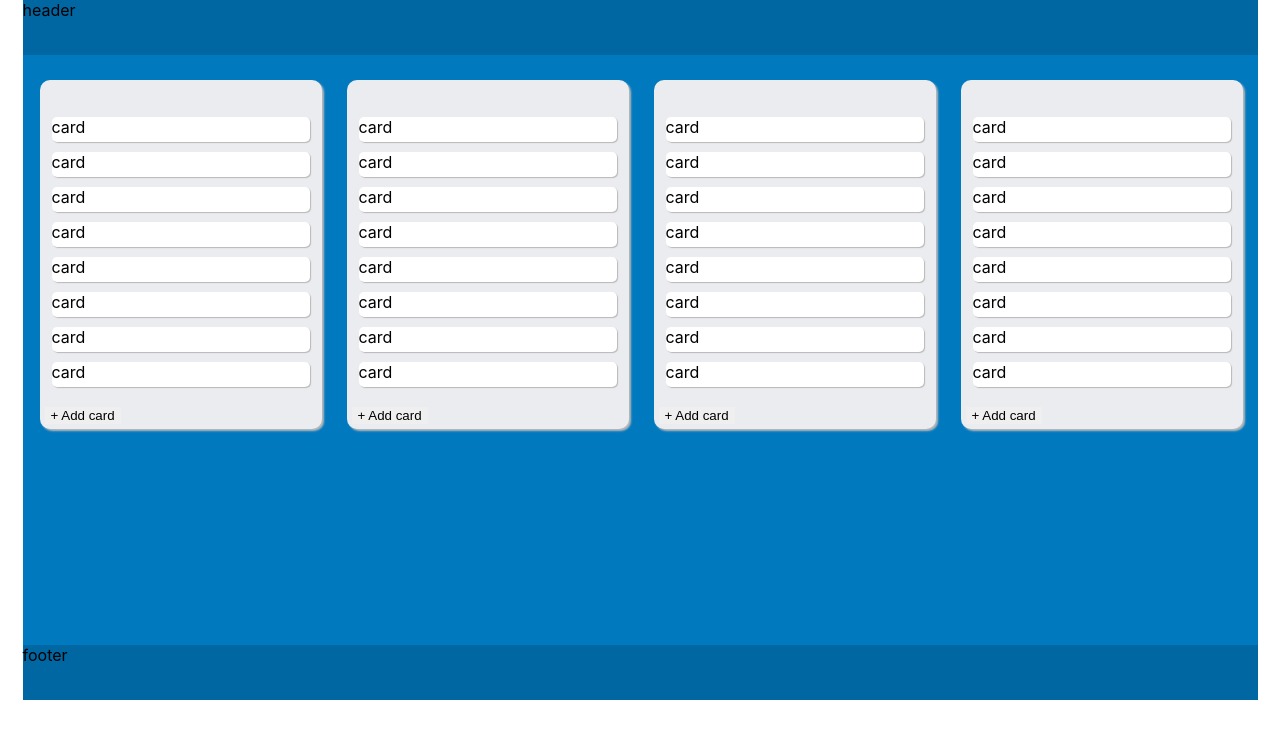
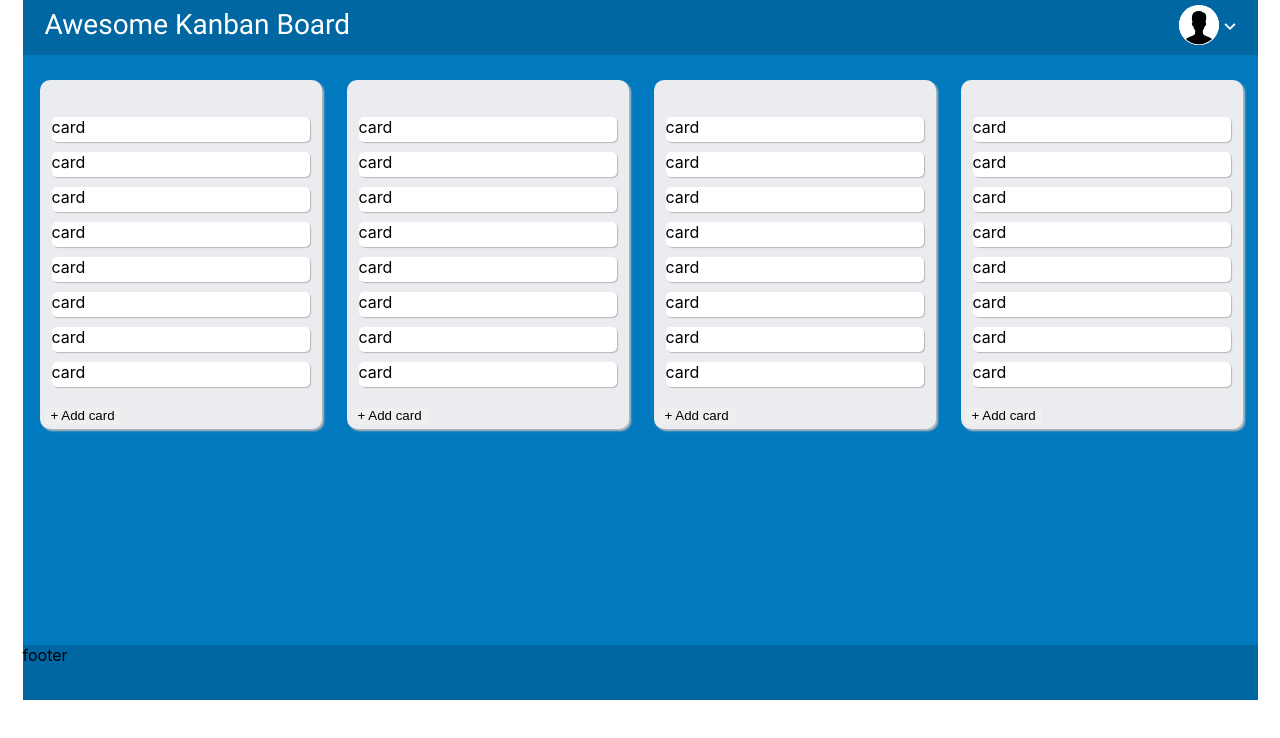
Before and after one commit to SlavikLiabin/kanban-board-final, a React (Create React App) app: page / in a window 1280 px wide. Shown: the top 738 px of the page. Built offline with nearby package versions, Linux system fonts and the light colour scheme.

Commit message:
initial commit

```diff
--- a/src/Components/Board/Column/Card/card.module.css
+++ b/src/Components/Board/Column/Card/card.module.css
@@ -9,14 +9,14 @@
     box-shadow: 1px 1px 1px rgb(186, 185, 185);
 }
 
-.fill {
+.fillFieldTask {
     width: 233px;
 }
 
-.button {
+.crossButtonDispleyd {
     display: none;
 }
 
-.card:hover > .button {
+.card:hover > .crossButtonDispleyd {
     display: flex;
 }
--- a/src/Components/Board/Column/Card/card.tsx
+++ b/src/Components/Board/Column/Card/card.tsx
@@ -8,8 +8,8 @@ export const Card = () => {
     return (
         <>
             <div className={style.card}>
-                <div className={style.fill}>card</div>
-                <div className={style.button}>
+                <div className={style.fillFieldTask}>card</div>
+                <div className={style.crossButtonDispleyd}>
                     <ButtonСross>
                         <SvgCross />
                     </ButtonСross>
--- a/src/Components/Header/header.module.css
+++ b/src/Components/Header/header.module.css
@@ -1,5 +1,24 @@
+@font-face {
+    src: url('../Font/Roboto-Regular.ttf');
+    font-family: 'Roboto';
+}
+
 .header {
     width: 100%;
     height: 55px;
     background-color: #0067A3;
 }
+
+.positionLogoUserBar {
+    margin: 0px 22px 0px 22px ;
+    display: flex;
+    justify-content: space-between;
+}
+
+.sizeLogo {
+    margin: 8px 0px 0px 0px;
+    font-family: 'Roboto';
+    font-weight: 400;
+    font-size: 28px;
+    color: #FFFFFF
+}
--- a/src/Components/Header/header.tsx
+++ b/src/Components/Header/header.tsx
@@ -1,11 +1,21 @@
 import style from './header.module.css';
-
+import { UserAvatr } from '../Svg/userAvatar';
+import { ArrowDown } from '../Svg/arrowDown';
+import { ArrowUp } from  '../Svg/arrowUp';
+import { useRef, useState } from 'react';
 
 export const Header = () => {
+    const [arrowState, setArrowState] = useState(true);
 
     return (
         <header className={style.header}>
-            header
+            <div className={style.positionLogoUserBar}>
+                <h1 className={style.sizeLogo}>Awesome Kanban Board</h1>
+                <div className={style.userIcon}>
+                    <UserAvatr />
+                    {arrowState ? <ArrowDown /> : <ArrowUp />}
+                </div>
+            </div>
         </header>
     )
 }
--- /dev/null
+++ b/src/Components/Svg/arrowDown.tsx
@@ -0,0 +1,13 @@
+import style from './svgCross.module.css';
+
+
+export const ArrowDown = () => {
+
+    return (
+        <>
+            <svg className={style.svgArrowDown} width="12" height="8" viewBox="0 0 12 8" fill="none" xmlns="http://www.w3.org/2000/svg">
+                <path d="M1.415 0.209991L6 4.79499L10.585 0.209991L12 1.62499L6 7.62499L0 1.62499L1.415 0.209991Z" fill="white"/>
+            </svg>
+        </>
+    )
+}
--- /dev/null
+++ b/src/Components/Svg/arrowUp.tsx
@@ -0,0 +1,13 @@
+import style from './svgCross.module.css';
+
+
+export const ArrowUp = () => {
+
+    return (
+        <>
+            <svg className={style.svgArrowUp} width="12" height="8" viewBox="0 0 12 8" fill="none" xmlns="http://www.w3.org/2000/svg">
+                <path d="M1.415 7.79001L6 3.20501L10.585 7.79001L12 6.37501L6 0.375008L0 6.37501L1.415 7.79001Z" fill="white"/>
+            </svg>
+        </>
+    )
+}
--- a/src/Components/Svg/svgCross.module.css
+++ b/src/Components/Svg/svgCross.module.css
@@ -1,5 +1,25 @@
-.svg {
+.svgCross {
     width: 25px;
     height: 25px;
     border-radius: 5px;
 }
+
+.svgUser {
+    margin-top: 5px;
+    background-color: white;
+    border-radius: 50%;
+    width: 40px;
+    height: 40px;
+}
+
+.svgArrowUp {
+    margin: 0px 0px 15px 5px;
+    width: 12px;
+    height: 7.42px;
+}
+
+.svgArrowDown {
+    margin: 0px 0px 15px 5px;
+    width: 12px;
+    height: 7.42px;
+}
--- a/src/Components/Svg/svgCross.tsx
+++ b/src/Components/Svg/svgCross.tsx
@@ -3,7 +3,7 @@ import style from './svgCross.module.css';
 
 export const SvgCross = () => {
     return(
-        <svg className={style.svg} width="64" height="64" viewBox="0 0 64 64" fill="none" xmlns="http://www.w3.org/2000/svg">
+        <svg className={style.svgCross} width="64" height="64" viewBox="0 0 64 64" fill="none" xmlns="http://www.w3.org/2000/svg">
             <path d="M22.6066 21.3934C22.2161 21.0029 21.5829 21.0029 21.1924 21.3934C20.8019 21.7839 20.8019 22.4171 21.1924 22.8076L22.6066 21.3934ZM40.9914 42.6066C41.3819 42.9971 42.0151 42.9971 42.4056 42.6066C42.7961 42.2161 42.7961 41.5829 42.4056 41.1924L40.9914 42.6066ZM21.1924 41.1924C20.8019 41.5829 20.8019 42.2161 21.1924 42.6066C21.5829 42.9971 22.2161 42.9971 22.6066 42.6066L21.1924 41.1924ZM42.4056 22.8076C42.7961 22.4171 42.7961 21.7839 42.4056 21.3934C42.0151 21.0029 41.3819 21.0029 40.9914 21.3934L42.4056 22.8076ZM21.1924 22.8076L40.9914 42.6066L42.4056 41.1924L22.6066 21.3934L21.1924 22.8076ZM22.6066 42.6066L42.4056 22.8076L40.9914 21.3934L21.1924 41.1924L22.6066 42.6066Z" fill="black"/>
         </svg>
     )
--- /dev/null
+++ b/src/Components/Svg/userAvatar.tsx
@@ -0,0 +1,18 @@
+import style from './svgCross.module.css';
+
+
+export const UserAvatr = () => {
+    return(
+        <svg className={style.svgUser} width="40" height="40" viewBox="0 0 40 40" fill="none" xmlns="http://www.w3.org/2000/svg">
+            <g clip-path="url(#clip0_2_4)">
+                <path d="M20 39.2C30.6039 39.2 39.2 30.6039 39.2 20C39.2 9.39612 30.6039 0.799988 20 0.799988C9.39612 0.799988 0.799988 9.39612 0.799988 20C0.799988 30.6039 9.39612 39.2 20 39.2Z" stroke="white" stroke-width="2" stroke-miterlimit="10" stroke-linecap="round"/>
+                <path d="M23.9464 28.4224C23.8296 27.1328 23.8744 26.2328 23.8744 25.0544C24.4584 24.748 25.5048 22.7944 25.6816 21.144C26.1408 21.1064 26.8648 20.6584 27.0768 18.8896C27.1912 17.94 26.7368 17.4056 26.46 17.2376C27.2072 14.9904 28.7592 8.03841 23.5896 7.32001C23.0576 6.38561 21.6952 5.91281 19.9248 5.91281C12.8416 6.04321 11.9872 11.2616 13.54 17.2376C13.264 17.4056 12.8096 17.94 12.9232 18.8896C13.136 20.6584 13.8592 21.1064 14.3184 21.144C14.4944 22.7936 15.5824 24.748 16.168 25.0544C16.168 26.2328 16.212 27.1328 16.0952 28.4224C15.0864 31.1344 9.90561 31.3464 6.91681 33.9616C10.0416 37.108 15.1056 39.3584 20.4496 39.3584C25.7936 39.3584 32.0752 35.1392 33.1208 33.988C30.1504 31.3488 24.9576 31.144 23.9464 28.4224Z" fill="black"/>
+            </g>
+            <defs>
+                <clipPath id="clip0_2_4">
+                    <rect width="40" height="40" fill="white"/>
+                </clipPath>
+            </defs>
+        </svg>
+    )
+}
```
Also changed, not shown: src/logo.svg (deleted).
